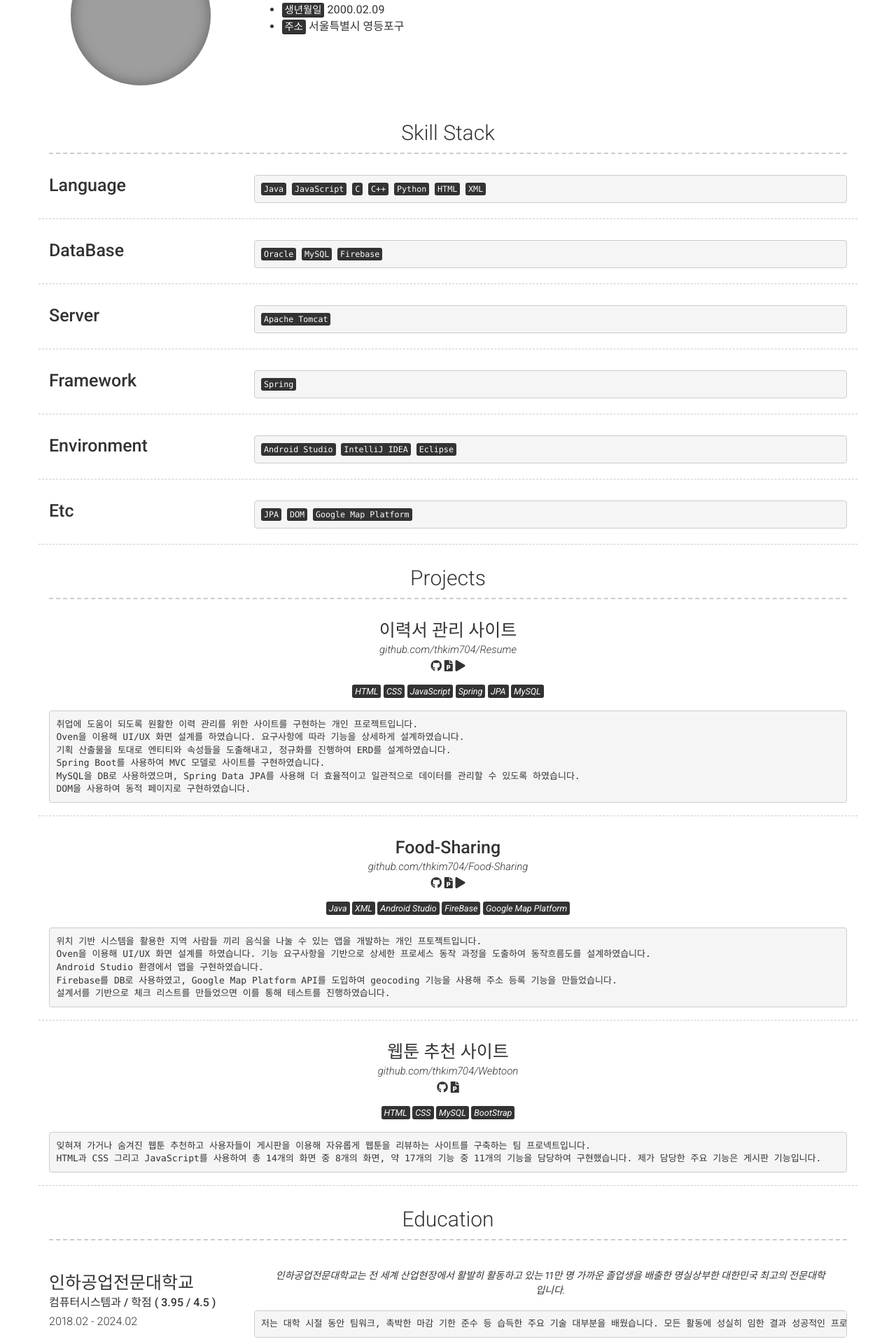
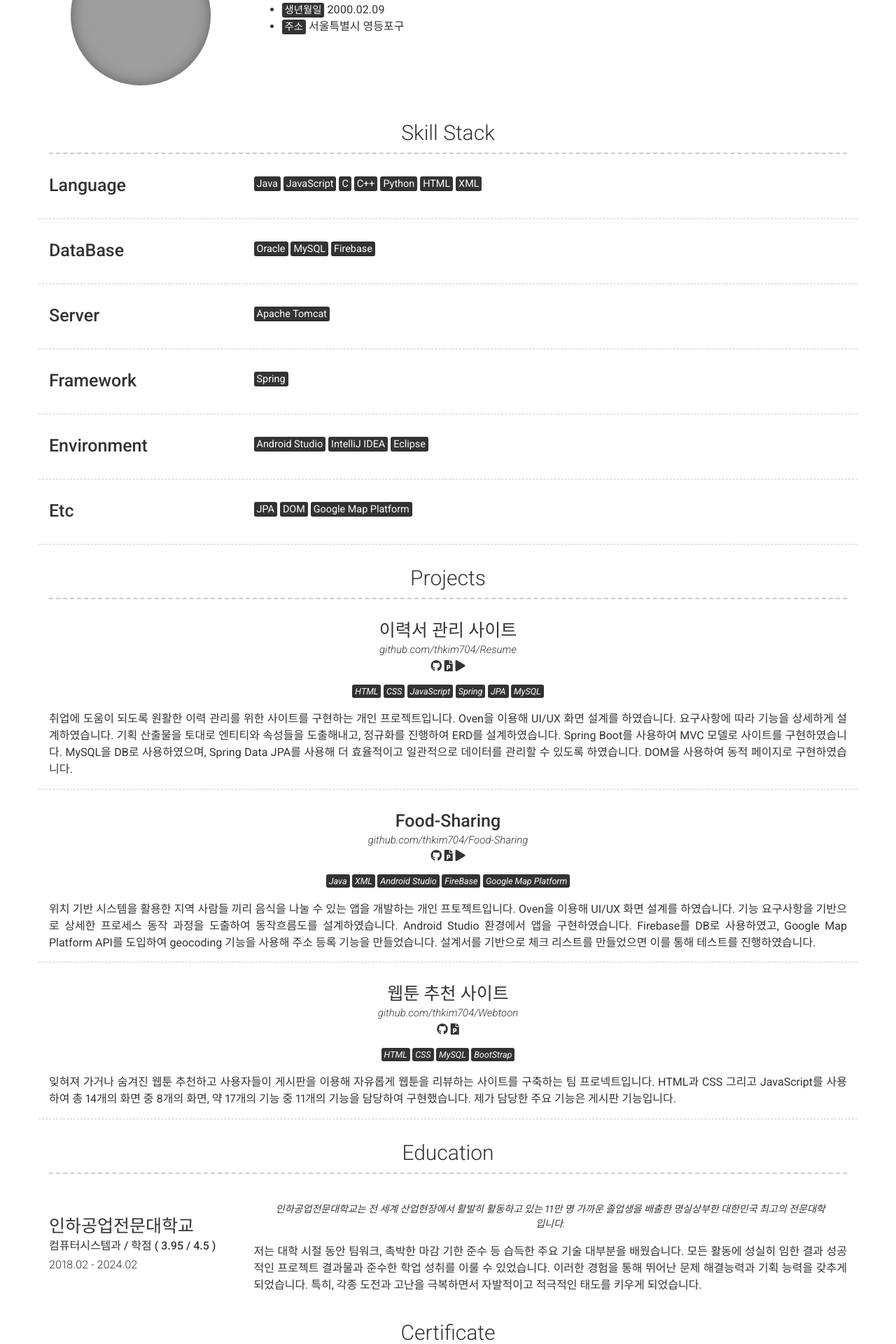
Before and after one commit to thkim704/thkim704.github.io, a Jekyll site: the page built from index.md, in a window 1280 px wide. Shown: the part 407-2327 px from the top of the page at 70% size. Built offline with Jekyll 4.4.1, drawn with Linux system fonts in a browser that asks for light colours; nearby versions of some CDN libraries; grey boxes are pictures that could not be loaded.

Commit message:
Update section-list.html

```diff
--- a/_includes/section-list.html
+++ b/_includes/section-list.html
@@ -23,7 +23,7 @@
       {%- if item.quote -%}
         <p class="quote">{{ item.quote }}</p>
       {%- endif -%}
-      {{ item.description | strip | prepend: "<pre>" | append: "</pre>" }}
+      {{ item.description | strip | markdownify }}
     </div>
   </div>
 {% endfor %}
```
